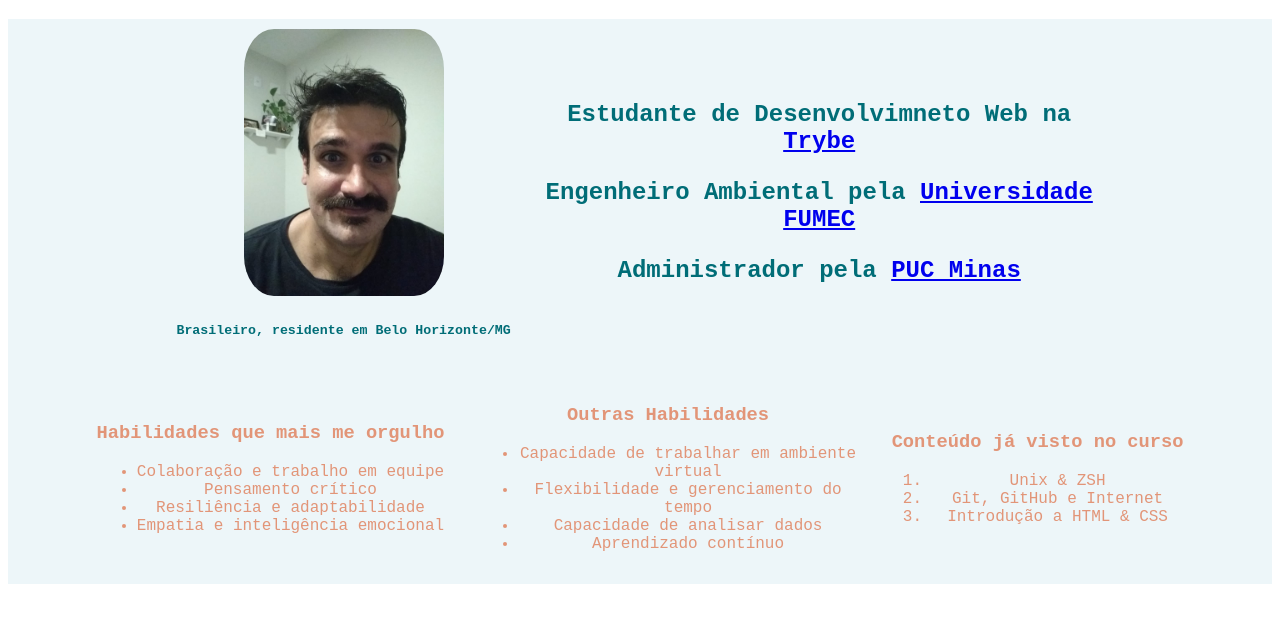
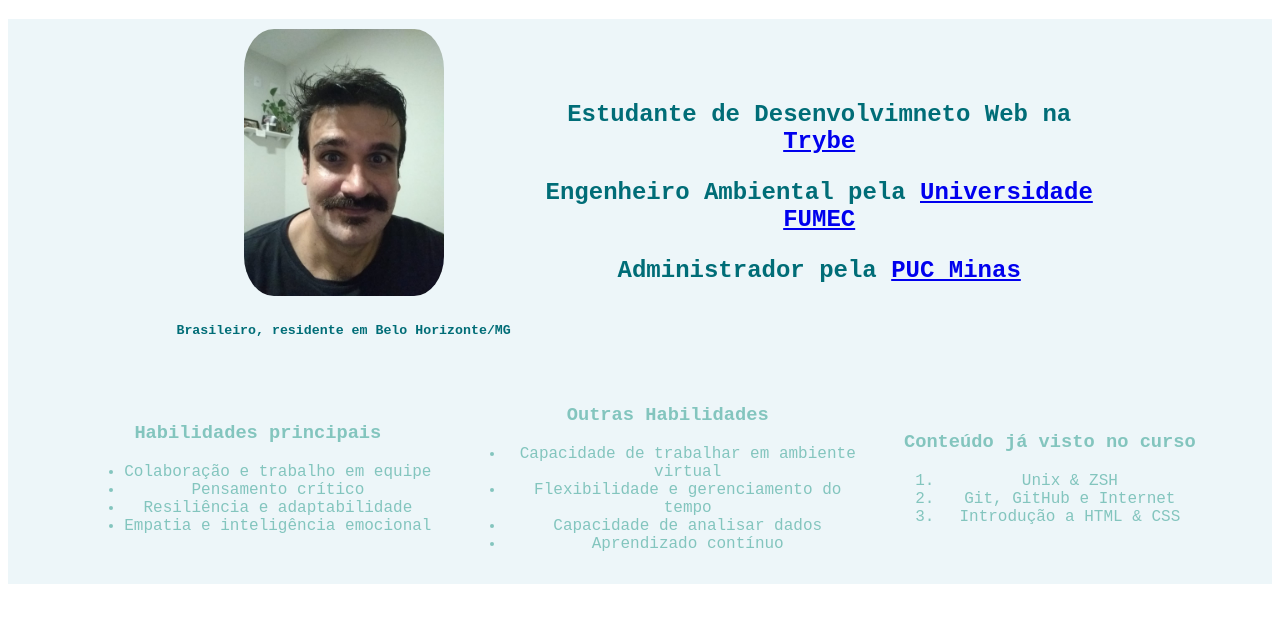
Before and after one commit to reipaixao/reipaixao.github.io, a plain HTML site: page index.html in a window 1280 px wide. Shown: the part 104-726 px from the top of the page. Drawn offline with Linux system fonts and the light colour scheme.

Commit message:
Ajusta os links extrenos

```diff
--- a/index.html
+++ b/index.html
@@ -21,14 +21,14 @@
     </div>
 
     <div class="descrição">
-      <h2>Estudante de Desenvolvimneto Web na <a href="www.betrybe.com">Trybe</a><p> Engenheiro Ambiental pela <a href="www.fumec.br">Universidade FUMEC</a><p>Administrador pela <a href="www.pucminas.br">PUC Minas</a>
+      <h2>Estudante de Desenvolvimneto Web na <a href="http://www.betrybe.com" target="blank">Trybe</a><p> Engenheiro Ambiental pela <a href="http://www.fumec.br" target="blank">Universidade FUMEC</a><p>Administrador pela <a href="http://www.pucminas.br" target="blank">PUC Minas</a>
     </div>
 
 
 
   <div class="alinahmento">
     <div class="descrição-2">
-      <h3>Habilidades que mais me orgulho</h3>
+      <h3>Habilidades principais</h3>
         <ul>
           <li>Colaboração e trabalho em equipe</li>
           <li>Pensamento crítico</li>
--- a/style.css
+++ b/style.css
@@ -33,15 +33,16 @@ body {
   .descrição-2 {
     padding: 5px;
     background-color: #edf6f9;
-    color: #e29578;
+    color: #83c5be;
     font-family: 'Courier New', Courier, monospace;
     margin: 10px;
-    max-width: 30%;
+    max-width: 32%;
     text-align: center;
     margin: 10px;
     display: inline-block;
     vertical-align: middle;
-  }
+
+}
     .alinhamento {
     text-align: center;
     }
```
